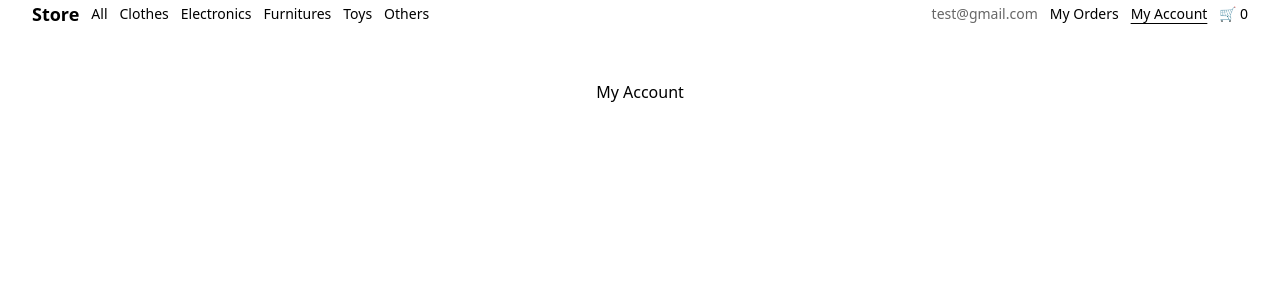
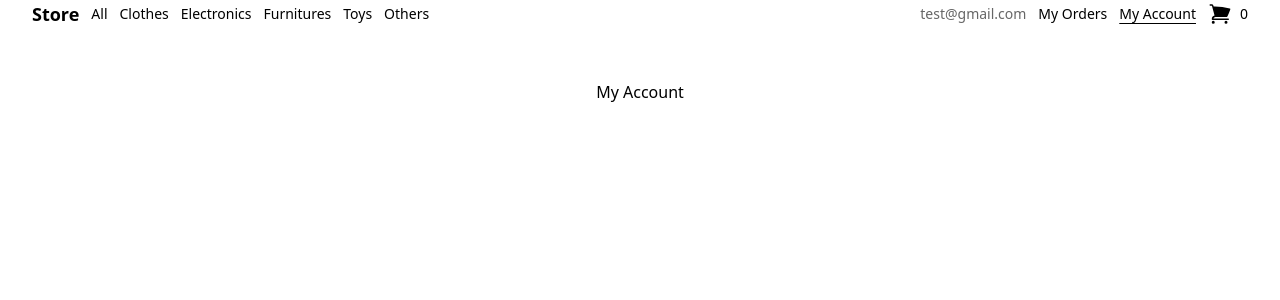
Before and after one commit to Alonsovn/store-app, a React (Vite) app: page /my-account in a window 1280 px wide. Shown: the top 300 px of the page. Built offline with nearby package versions, Linux system fonts and the light colour scheme.

Commit message:
Adding icons from Heroicons

```diff
--- a/package.json
+++ b/package.json
@@ -10,6 +10,7 @@
     "preview": "vite preview"
   },
   "dependencies": {
+    "@heroicons/react": "^2.2.0",
     "react": "^18.3.1",
     "react-dom": "^18.3.1",
     "react-router-dom": "^7.1.3"
--- a/src/Components/Card/index.jsx
+++ b/src/Components/Card/index.jsx
@@ -1,5 +1,6 @@
 import { useContext } from "react";
 import { ShoppingCartContext } from "../../Context";
+import { PlusIcon } from "@heroicons/react/24/solid";
 
 const Card = (data) => {
   const context = useContext(ShoppingCartContext);
@@ -19,7 +20,7 @@ const Card = (data) => {
           className="absolute top-0 right-0 flex justify-center items-center bg-white w-6 h-6 rounded-full m-2 p-1"
           onClick={() => context.setCount(context.count + 1)}
         >
-          +
+          <PlusIcon className="h-6 w-6 text-black" />
         </div>
       </figure>
       <p className="flex justify-between">
--- a/src/Components/Navbar/index.jsx
+++ b/src/Components/Navbar/index.jsx
@@ -1,6 +1,7 @@
 import { useContext } from "react";
 import { NavLink } from "react-router-dom";
 import { ShoppingCartContext } from "../../Context";
+import { ShoppingBagIcon, ShoppingCartIcon } from "@heroicons/react/24/solid";
 
 const Navbar = () => {
   const context = useContext(ShoppingCartContext);
@@ -80,7 +81,10 @@ const Navbar = () => {
             My Account
           </NavLink>
         </li>
-        <li> 🛒 {context.count}</li>
+        <li className="flex items-center gap-2">
+          <ShoppingCartIcon className="h-6 w-6 text-black" />
+          <div>{context.count}</div>
+        </li>
       </ul>
     </nav>
   );
--- a/src/Components/ProductDetail/index.jsx
+++ b/src/Components/ProductDetail/index.jsx
@@ -1,3 +1,5 @@
+import { XMarkIcon } from "@heroicons/react/24/solid";
+
 import "./styles.css";
 
 const ProductDetail = () => {
@@ -5,7 +7,9 @@ const ProductDetail = () => {
     <aside className="product-detail flex flex-col fixed right-0 border border-black rounded-lg bg-white">
       <div className="flex justify-between items-center p-6">
         <h2 className="font-medium text-xl">Detail</h2>
-        <div>X</div>
+        <div>
+          <XMarkIcon className="h-6 w-6 text-black" />
+        </div>
       </div>
     </aside>
   );
```
Also changed, not shown: 1 other file (tests, documents, lock files or other folders).
